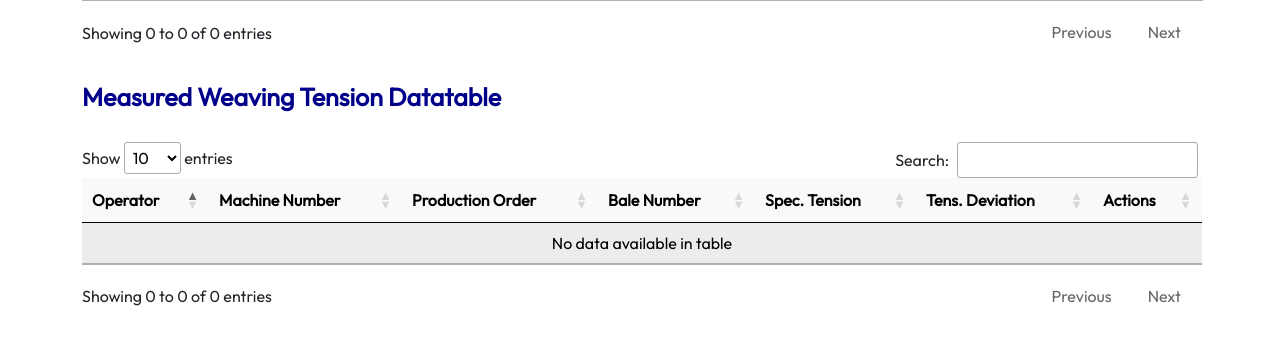
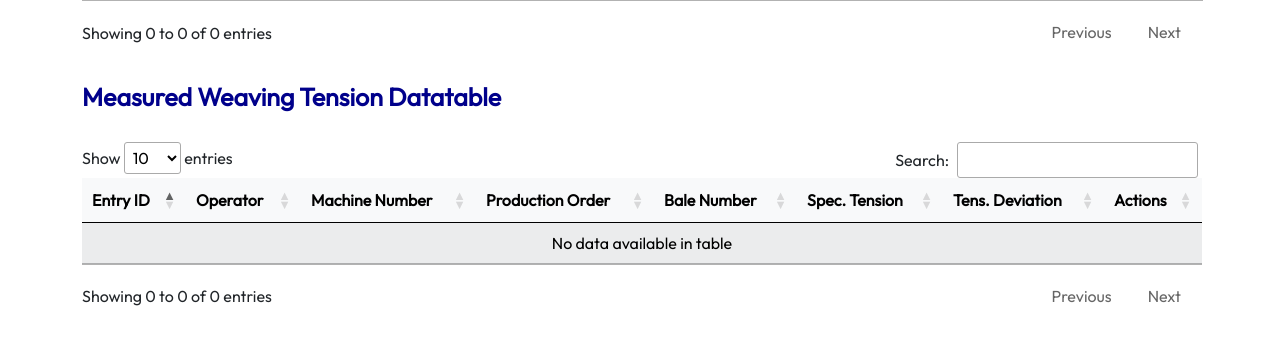
Before and after one commit to luzikato-02/tensionDataRecorder, a Flask app: page /showcase in a window 1280 px wide. Shown: the part 280-625 px from the top of the page. Run offline with Flask 3, Linux system fonts and the light colour scheme; data that the repository does not hold is empty; some libraries are stand-ins or nearby versions.

Commit message:
Added entry id to wv table

```diff
--- a/api/static/js/show_db.js
+++ b/api/static/js/show_db.js
@@ -33,6 +33,7 @@ $(document).ready(function () {
       dataSrc: "", // Data will be retrieved from this URL
     },
     columns: [
+      { data: "id" },
       { data: "operator" },
       { data: "machine_number" },
       { data: "production_order" },
--- a/api/templates/showcase.html
+++ b/api/templates/showcase.html
@@ -194,6 +194,7 @@
         >
           <thead>
             <tr>
+              <th>Entry ID</th>
               <th>Operator</th>
               <th>Machine Number</th>
               <th>Production Order</th>
```
